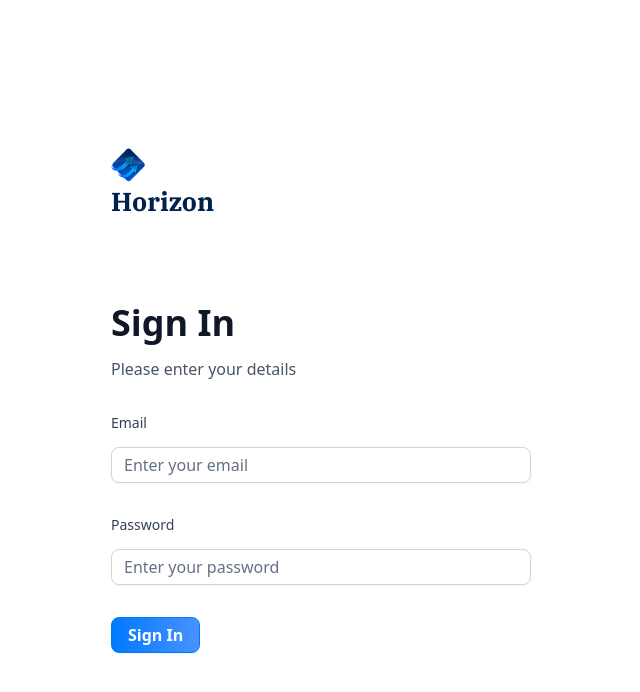
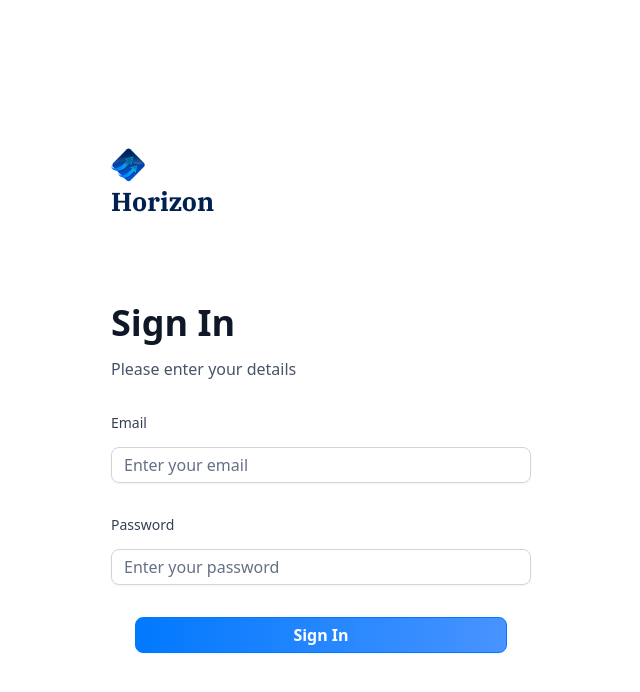
Before and after one commit to JoseBritoP/banking-app, a Next.js app: page /sign-in in a window 1280 px wide. Shown: the top 692 px of the page, without its empty margins (319-959 px from the left). Built offline with nearby package versions, Linux system fonts and the light colour scheme.

Commit message:
Button style

```diff
--- a/src/components/shared/AuthComponents/AuthFormComponent.tsx
+++ b/src/components/shared/AuthComponents/AuthFormComponent.tsx
@@ -12,7 +12,7 @@ import { Loader2 } from "lucide-react";
 interface AuthFormComponentProps {
   isLoading: boolean;
   setIsLoading: React.Dispatch<React.SetStateAction<boolean>>;
-  type:string
+  type: string;
 }
 
 export default function AuthFormComponent({
@@ -29,9 +29,9 @@ export default function AuthFormComponent({
   });
 
   function onSubmit(values: z.infer<typeof authFormSchema>) {
-    setIsLoading(true)
+    setIsLoading(true);
     console.log(values);
-    setIsLoading(false)
+    setIsLoading(false);
   }
 
   return (
@@ -51,15 +51,20 @@ export default function AuthFormComponent({
           placeholder="Enter your password"
           type="password"
         />
-        <Button type="submit" className="form-btn" disabled={isLoading}>
-          {isLoading ? (
-            <>
-              <Loader2 size={20} className="animate-spin" />&nbsp;
-              Loading...
-            </>
-          ) : type === 'sign-in' ? 'Sign In' : 'Sign Up'
-          }
-        </Button>
+        <div className="flex flex-col gap-4 px-6">
+          <Button type="submit" className="form-btn" disabled={isLoading}>
+            {isLoading ? (
+              <>
+                <Loader2 size={20} className="animate-spin" />
+                &nbsp; Loading...
+              </>
+            ) : type === "sign-in" ? (
+              "Sign In"
+            ) : (
+              "Sign Up"
+            )}
+          </Button>
+        </div>
       </form>
     </Form>
   );
```
